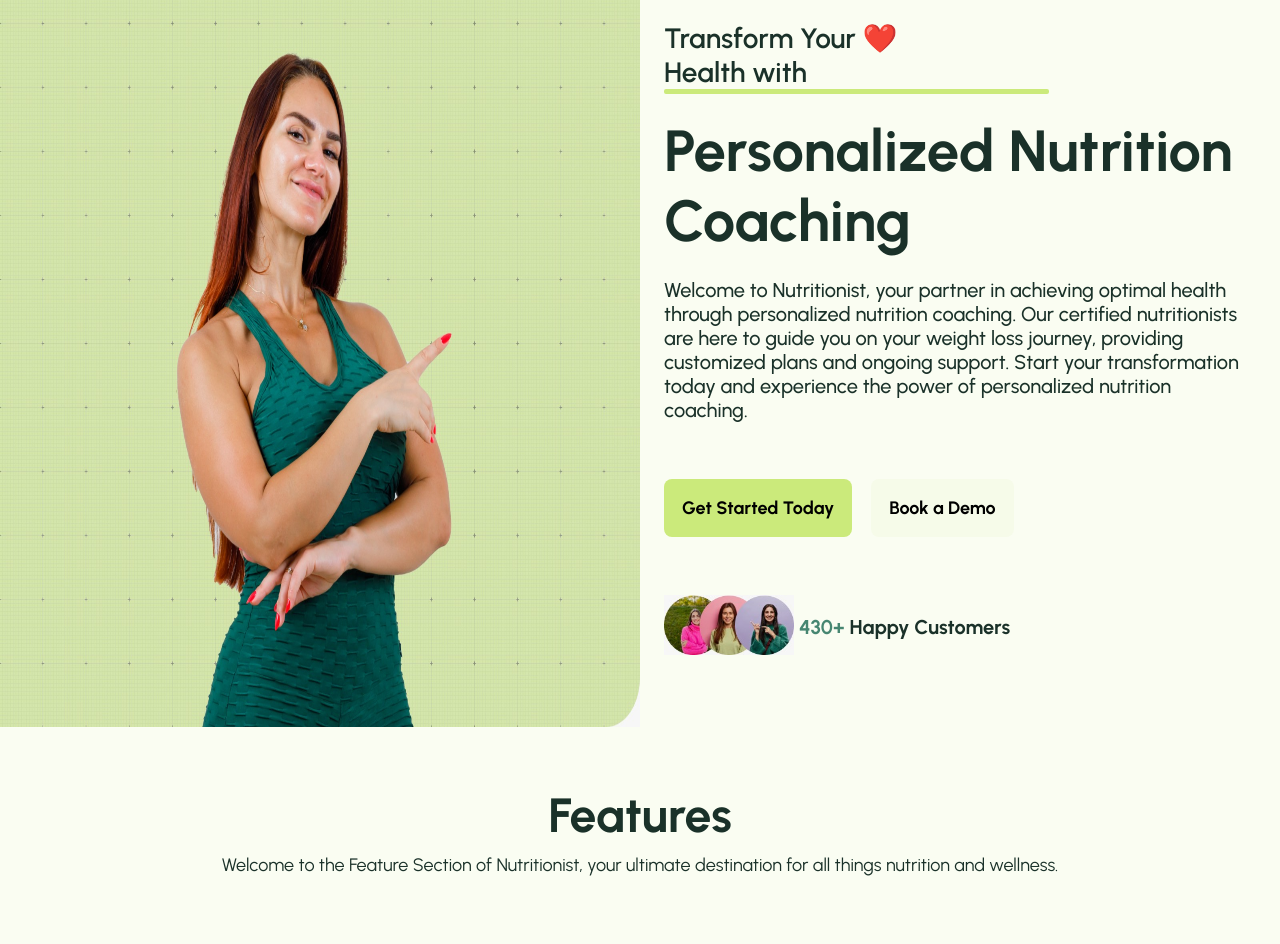
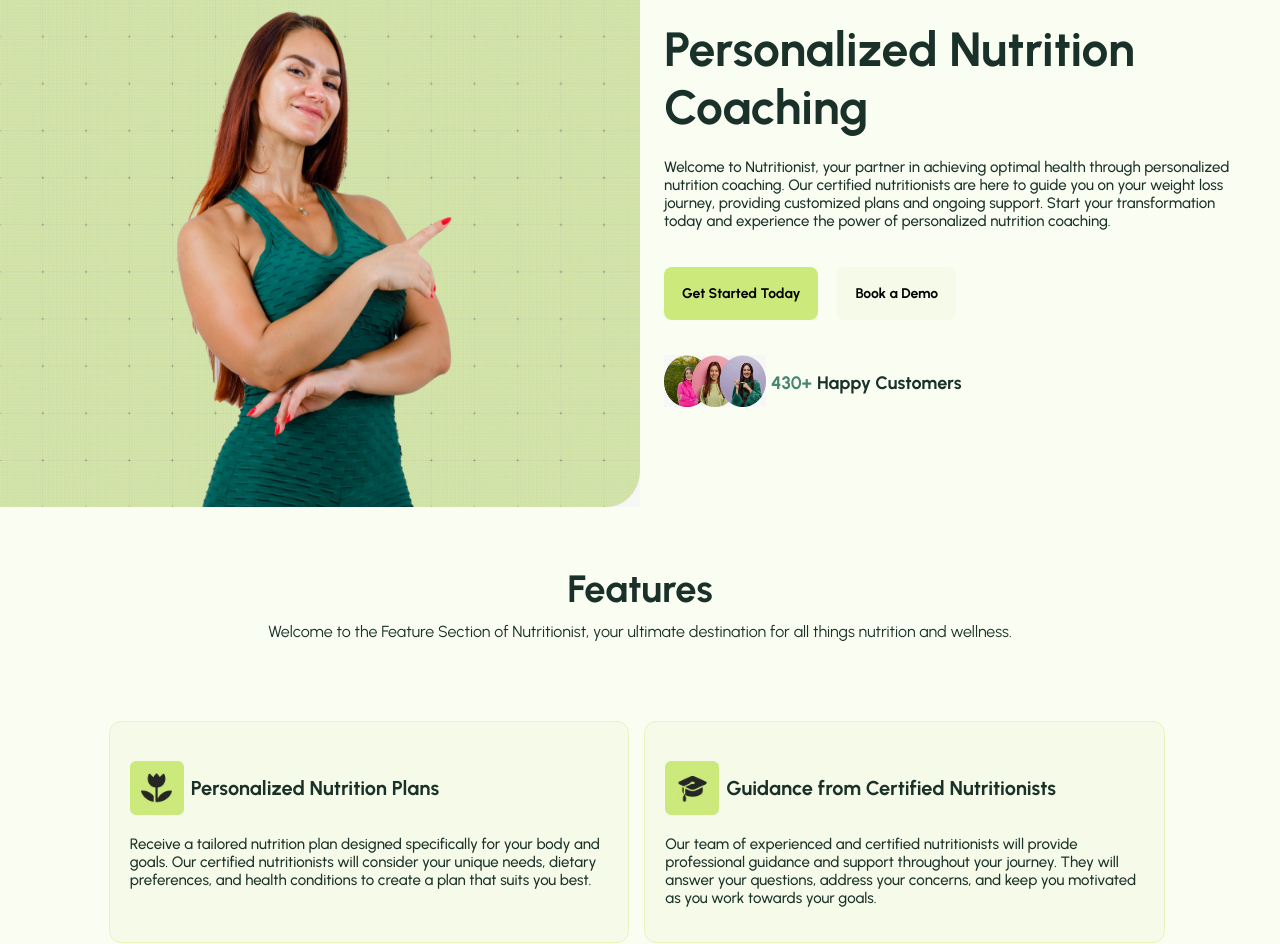
Before and after one commit to VictorLucenaa/Dietitian-website, an Angular app: page / in a window 1280 px wide. Shown: the part 262-1206 px from the top of the page. Built offline with nearby package versions, Linux system fonts and the light colour scheme.

Commit message:
style: fixed some responsivity issues

```diff
--- a/src/app/Components/footer/bottom-banner/bottom-banner.component.scss
+++ b/src/app/Components/footer/bottom-banner/bottom-banner.component.scss
@@ -8,7 +8,7 @@
   width: 100%;
   height: 65px;
   background-color: #234338;
-  border: 1px solid $lightGreenBgColor;
+  border: 1px solid #25473c;
   border-radius: 8px;
   margin-top: 30px;
 
--- a/src/app/Components/home/features-section/cards-features/cards-features.component.html
+++ b/src/app/Components/home/features-section/cards-features/cards-features.component.html
@@ -1,5 +1,5 @@
 <div class="cards">
-  <div class="cards__card-container" *ngFor="let card of cardsData">
+  <div class="cards__card-container" *ngFor="let card of cards">
     <div class="cards__card-content">
       <div class="cards__card-header">
         <img class="cards__icon" [src]="card.logo" [alt]="card.alt" />
--- a/src/app/Components/home/features-section/cards-features/cards-features.component.scss
+++ b/src/app/Components/home/features-section/cards-features/cards-features.component.scss
@@ -1,18 +1,18 @@
 .cards {
   display: flex;
   flex-wrap: wrap;
-  gap: 30px;
+  gap: 15px;
   width: 100%;
 
   &__card-container {
     width: 49%;
-    height: 252px;
+    height: 222px;
     background-color: #f6fbe9;
     border-radius: 12px;
     border: 1px solid #e5f5bd;
   }
   &__card-content {
-    margin: 39px 49px auto;
+    margin: 39px 10px 10px 20px;
   }
   &__card-header {
     display: flex;
@@ -22,16 +22,41 @@
 
   &__main-text {
     font-weight: 700;
-    font-size: 24px;
+    font-size: 20px;
     margin-left: 7px;
   }
   &__secondary-text {
     font-weight: 500;
-    font-size: 18px;
+    font-size: 15px;
   }
 
   &__icon {
-    width: 68px;
-    height: 68px;
+    width: 54px;
+    height: 54px;
   }
 }
+
+@media screen and (min-width: 1400px) {
+  .cards {
+    gap: 30px;
+
+    &__card-container {
+      height: 252px;
+    }
+    &__card-content {
+      margin: 39px 49px auto;
+    }
+
+    &__main-text {
+      font-size: 24px;
+    }
+    &__secondary-text {
+      font-size: 18px;
+    }
+
+    &__icon {
+      width: 68px;
+      height: 68px;
+    }
+  }
+}
--- a/src/app/Components/home/features-section/cards-features/cards-features.component.ts
+++ b/src/app/Components/home/features-section/cards-features/cards-features.component.ts
@@ -8,9 +8,9 @@ import { CardsInfoService } from '../../services/cards-info.service';
   styleUrl: './cards-features.component.scss',
 })
 export class CardsFeaturesComponent {
-  cardsData: ICard[] = [];
+  cards: ICard[] = [];
 
   constructor(private _cardsInfoService: CardsInfoService) {
-    this.cardsData = _cardsInfoService.getCardsInfo();
+    this.cards = _cardsInfoService.getCardsInfo();
   }
 }
--- a/src/app/Components/home/features-section/features-section.component.scss
+++ b/src/app/Components/home/features-section/features-section.component.scss
@@ -18,15 +18,28 @@
 
   &__main-text {
     font-weight: 700;
-    font-size: 48px;
+    font-size: 38px;
   }
   &__secondary-text {
     margin-top: 10px;
     font-weight: 400;
-    font-size: 18px;
+    font-size: 16px;
   }
 
   &__cards--container {
     width: 83%;
   }
 }
+
+@media screen and (min-width: 1400px) {
+  .features__main-text {
+    font-size: 48px;
+  }
+  .features__secondary-text {
+    font-size: 18px;
+  }
+
+  .features__cards--container {
+    width: 83%;
+  }
+}
--- a/src/app/Components/home/hero-section/hero-content/hero-buttons/hero-buttons.component.scss
+++ b/src/app/Components/home/hero-section/hero-content/hero-buttons/hero-buttons.component.scss
@@ -1,13 +1,13 @@
 @import "variables";
 
 .buttons__container {
-  margin-top: 57px;
+  margin-top: 37px;
   display: flex;
   gap: 19px;
   color: $darkTextGreen;
 
   &__primary-button {
-    font-size: 18px;
+    font-size: 14px;
     font-weight: 700;
     background-color: $lightGreen;
     padding: 18px;
@@ -17,7 +17,7 @@
   }
 
   &__secondary-button {
-    font-size: 18px;
+    font-size: 14px;
     font-weight: 700;
     background-color: #f6fbe9;
     padding: 18px;
@@ -26,3 +26,17 @@
     cursor: pointer;
   }
 }
+
+@media screen and (min-width: 1400px) {
+  .buttons__container {
+    margin-top: 57px;
+
+    &__primary-button {
+      font-size: 18px;
+    }
+
+    &__secondary-button {
+      font-size: 18px;
+    }
+  }
+}
--- a/src/app/Components/home/hero-section/hero-content/hero-content.component.scss
+++ b/src/app/Components/home/hero-section/hero-content/hero-content.component.scss
@@ -1,7 +1,7 @@
 @import "variables";
 
 .content {
-  height: 581px;
+  height: 471px;
   display: flex;
   flex-direction: column;
   margin-left: 24px;
@@ -9,12 +9,26 @@
   width: 90%;
 
   &__main-text {
-    font-size: 58px;
+    font-size: 48px;
     font-weight: bold;
     margin: 22px 0 22px 0;
   }
   &__secondary-text {
-    font-size: 20px;
+    font-size: 15px;
     font-weight: 500;
   }
 }
+
+@media screen and (min-width: 1400px) {
+  .content {
+    height: 481px;
+
+    &__main-text {
+      font-size: 58px;
+      margin: 22px 0 22px 0;
+    }
+    &__secondary-text {
+      font-size: 20px;
+    }
+  }
+}
--- a/src/app/Components/home/hero-section/hero-content/hero-customers/hero-customers.component.scss
+++ b/src/app/Components/home/hero-section/hero-content/hero-customers/hero-customers.component.scss
@@ -3,23 +3,41 @@
 .customers {
   display: flex;
   flex-direction: row;
-  margin-top: 45px;
+  margin-top: 35px;
   gap: 5px;
-  height: 90px;
   align-items: center;
 
   &__image > img {
-    width: 130px;
-    height: 60px;
+    width: 102px;
+    height: 52px;
   }
   &__number {
-    font-size: 20px;
+    font-size: 18px;
     color: #468671;
     font-weight: 700;
   }
   &__text-content {
-    font-size: 20px;
+    font-size: 18px;
     color: $darkTextGreen;
     font-weight: 650;
   }
 }
+
+@media screen and (min-width: 1400px) {
+  .customers {
+    margin-top: 45px;
+    height: 90px;
+    align-items: center;
+
+    &__image > img {
+      width: 130px;
+      height: 60px;
+    }
+    &__number {
+      font-size: 20px;
+    }
+    &__text-content {
+      font-size: 20px;
+    }
+  }
+}
--- a/src/app/Components/home/hero-section/hero-content/text-header/text-header.component.scss
+++ b/src/app/Components/home/hero-section/hero-content/text-header/text-header.component.scss
@@ -5,14 +5,24 @@
   width: 55%;
 
   &__text-header {
-    font-size: 28px;
+    font-size: 22px;
     font-weight: 550;
     color: $darkTextGreen;
   }
   &__text-underline {
     background-color: $lightGreen;
-    width: 385px;
+    width: 98%;
     height: 5px;
     border-radius: 2px;
   }
 }
+
+@media screen and (min-width: 1400px) {
+  .container__text-header {
+    font-size: 28px;
+  }
+  .container__text-underline {
+    background-color: $lightGreen;
+    width: 82%;
+  }
+}
--- a/src/app/Components/home/hero-section/hero-section.component.scss
+++ b/src/app/Components/home/hero-section/hero-section.component.scss
@@ -1,5 +1,5 @@
 .hero {
-  height: 832px;
+  height: 612px;
   width: 100%;
   display: flex;
   align-items: center;
@@ -22,3 +22,19 @@
     width: 50%;
   }
 }
+
+@media screen and (min-width: 1400px) {
+  .hero {
+    height: 832px;
+    margin-bottom: 84px;
+
+    &__right-section {
+      display: flex;
+      flex-direction: column;
+      justify-content: start;
+      margin-top: 250px;
+      height: 100%;
+      width: 50%;
+    }
+  }
+}
```
